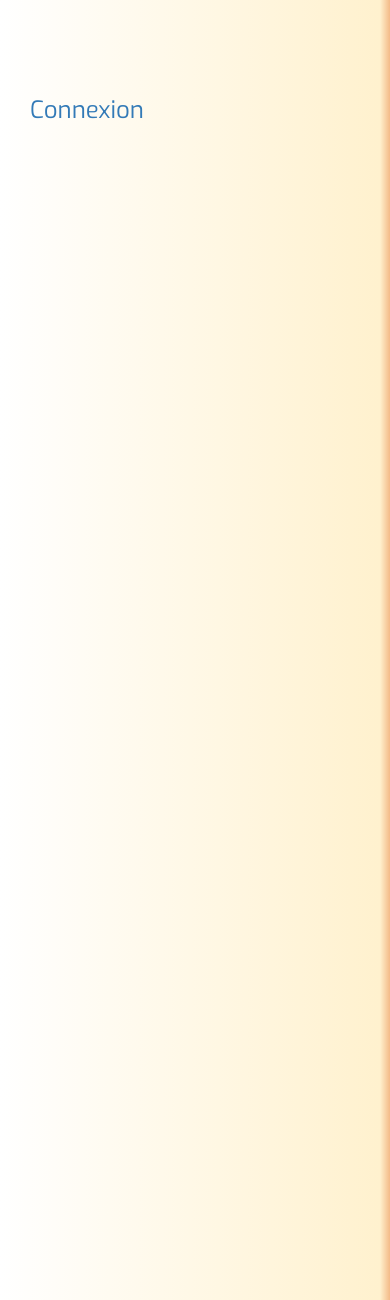
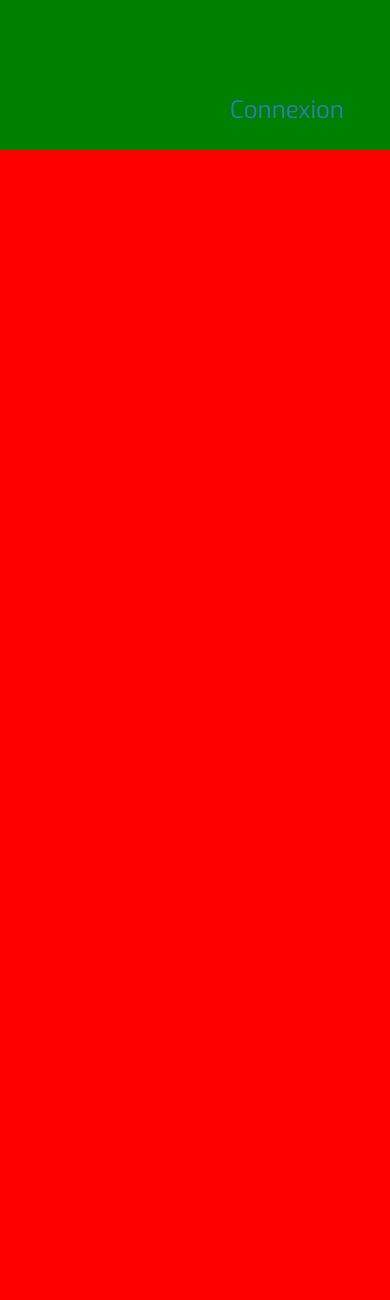
Before and after one commit to NyanUnicorn/Stage, a PHP site: page / in a window 390 px wide. Shown: the top 1300 px of the page. Run offline with PHP 8.4, Linux system fonts and the light colour scheme; data that the repository does not hold is empty; some libraries are stand-ins or nearby versions.

Commit message:
menumenu

```diff
--- a/assets/js/controller/navbar.collapse.controller.js
+++ b/assets/js/controller/navbar.collapse.controller.js
@@ -1,28 +1,64 @@
 app.controller('menuCollapse', function($scope){
   var toggle = "toggled";
+  var select = " selected";
   var bd = " ";
   var h = document.getElementById("hamburger");
-  var menu = document.getElementById("mobile_menu");
-  var body = document.getElementById("body");
-  var pw = document.getElementById("page_wrapper");
+  var menu = document.getElementById("menu_wrapper");
+  var selcetedUl = undefined;
+  var ul_items = [];
 
   h.classList = "hamburger " + toggle;
-  body.classList = "menu";
+
   menu.classList = toggle;
-  pw.classList = "page_wrapper " + toggle;
-
   console.log($scope);
   $scope.toggleMenu = function(){
     if(toggle === "untoggled"){
-      bd = "menu"
       toggle = "toggled";
+      refreshUl();
     }else{
       toggle = "untoggled";
-      bd = ""
     }
-    pw.classList = "page_wrapper " + toggle;
+
+    refreshToggle();
+  }
+  $scope.untoggleMenu = function(){
+    toggle = "untoggled";
+    refreshToggle();
+
+  }
+  function refreshToggle(){
     h.classList = "hamburger " + toggle;
-    body.classList = bd;
     menu.classList = toggle;
+
+  }
+  function refreshUl(){angular.forEach(ul_items, function(ul_item){
+      ul_item.classList = "nav_dropdown ";
+    });
+  }
+  $scope.selectSub = function(_ul){
+    var ul_item = document.getElementById(_ul);
+    if(selcetedUl !== undefined){
+
+      if(ul_item != selcetedUl){
+        console.log(selcetedUl.classList[1] === "selected");
+        if(selcetedUl.classList[1] === "selected"){
+          selcetedUl.classList = "nav_dropdown ";
+        }
+        selcetedUl = ul_item;
+        selcetedUl.classList = "nav_dropdown " + select;
+      }
+    }else{selcetedUl = ul_item;
+    selcetedUl.classList = "nav_dropdown " + select;}
+
+
+
+    //selcetedUl.classList = "nav_dropdown " + select;
+    //selcetedUl = ul_item;
+    //ul_items.push(ul_item);
+    //console.log(ul_item.classList[1] == "selected");
+    //console.log(ul_items);
+    //refreshToggle();
+    //ul_item.classList = "nav_dropdown " + select;
+
   }
 });
--- a/public/style/navbar1.css
+++ b/public/style/navbar1.css
@@ -12,7 +12,8 @@ main > div.mobile_menu{
 	top: 50px;
 	width: 100%;
 }
-#custom-menu ul{
+#custom-menu ul,
+#mobile-menu ul{
 		list-style-type: none;
 }
 
@@ -21,29 +22,28 @@ main > div.mobile_menu{
 	background: linear-gradient(to bottom, rgba(255,255,255,1) 0%, rgba(255,241,206,1) 85%, rgba(232,131,64,1) 100%);
 }
 #custom-menu.menu_bar{
-	width: 400px;
-}
-#mobile_menu{
-	background: linear-gradient(to right, rgba(255,255,255,1) 0%, rgba(255,241,206,1) 95%, rgba(232,131,64,1) 100%);
+	width: 500px;
 }
 #custom-menu.nav_bar.affix{
 	width: 100%;
 	top: 0;
 	background: linear-gradient(to bottom, rgba(255,255,255,.8) 0%, rgba(255,241,206,.8) 85%, rgba(232,131,64,.8) 100%);
 }
-#custom-menu a{
+#custom-menu ul > a,
+#menu_wrapper a{
 	text-decoration:  none;
 
 }
 #custom-menu.nav_bar > span.hamburger{
 	height: 0px;
 	visibility: collapse;
+	z-index: 9;
 }
 #custom-menu.nav_bar > span.hamburger > i.fa-bars{
 	font-size: 0px;
 	padding: 0;
 	color: #307CB9;
-	transition: 1s;
+	transition: .2s;
 	visibility: collapse;
 }
 #custom-menu.nav_bar > span.hamburger:hover >  i.fa-bars{
@@ -119,9 +119,6 @@ main > div.mobile_menu{
 	color: #333;
 	white-space: nowrap;
 }
-@media screen and (max-width: 1290px){
-
-}
 @media screen and (max-width: 700px){
 	#custom-menu ul.nav_items{
 		height: 0px;
@@ -147,87 +144,85 @@ main > div.mobile_menu{
 	#custom-menu.nav_bar.affix{
 		background: linear-gradient(to right, rgba(232,131,64,1) 0%, rgba(255,241,206,1) 3%, rgba(255,241,206,1) 30%, rgba(255,241,206,0) 100% );
 	}
-	body{
-		position: absolute;
-		width: 100%;
-		height: 100%;
-		overflow: hidden;
-	}
-	body #page{
-			width: 100%;
-	}
-	body #page .page_block{
-		width: 100%;
-		height: inherit;
-		overflow:hidden;
-		display: block;
-	}
-	body #page .page_wrapper{
-		width: 100%;
-		position: absolute;
-		left: -400px;
-		height: inherit;
-		transition: .2s;
-		display: grid;
-		grid-template-columns: 400px auto;
-		grid-template-rows: 1fr;
-		grid-template-areas: "menu_item page_item";
-	}
+}
+#menu_wrapper{
+	display: block;
+	background-color: red;
+	height: 100%;
+	width: 400px;
+	left: -400px;
+	transition: .2s;
+	z-index: 100;
+	float: left;
+	position: fixed;
+}
+#custom-menu.nav_bar > span.hamburger.toggled i.fa-bars{
+	margin-left: 400px;
+	color: #E88340;
+}
+#menu_wrapper.toggled{
+	left: 0px;
+}
+#menu_wrapper .menu_bar > ul.menu_items{
+	display: grid;
+	background-color: green;
+	width: 800px;
+	padding: 70px 0 0 30px;
+	grid-template-columns: "mainLink subLink";
+	grid-template-rows: repeat(auto-fit, 80px);
 
-	body #mobile_menu{
-		height: auto;
-		grid-area: menu_item;
-		padding-left: 0px;
-		transition: .3s;
-		width: 400px;
-		visibility: hidden;
-	}
-	body #body{
-		height: inherit;
-		grid-area: page_item;
-		display: block;
-		width: calc(100% + 400px);
-	}
-	body #clear_space{
-		grid-area: clear_space;
-		transition: .3s;
-		width: 0px;
-		visibility: hidden;
-	}
-	body #mobile_menu.toggled{
-
-		visibility: visible;
-	}
-	body #body.menu{
-
-	}
-	body #clear_space.toggled{
-
-	}
-	body #page .page_wrapper.toggled{
-		left: 0px;
-
-	}
 }
-#custom-menu.menu_bar > ul.menu_items{
+#menu_wrapper .menu_bar > ul.menu_items > li{
+	grid-column: mainLink;
+	height: 80px;
 	display: grid;
-	padding: 70px 0 0 30px;
+	overflow:visible;
+	grid-template-columns: 300px 70px;
+	grid-template-rows: 1fr;
+	grid-template-areas: "link caret";
+}
+#menu_wrapper .menu_bar > ul.menu_items > li a:first-child{
+	font-size: 24px;
+	grid-area: link;
+	padding: 23px 0;
+	width: 300px;
+	white-space: nowrap;
+	overflow:hidden;
+	display: block;
+}
+#menu_wrapper .menu_bar > ul.menu_items > li > i{
+	font-size: 24px;
+	grid-area: caret;
+	padding: 23px 0;
+	padding-left: 30px;
+	width: 70px;
+	white-space: nowrap;
+	overflow:hidden;
+	display: block;
+}
+#menu_wrapper .menu_bar > ul.menu_items > li > ul{
+	grid-area: subLink;
+	height: 0px;
+	visibility: hidden;
+	display: grid;
 	grid-template-columns: 1fr;
 	grid-template-rows: repeat(auto-fit, 80px);
 }
-
-#custom-menu.menu_bar > ul.menu_items > li{
-	height: 80px;
+#menu_wrapper .menu_bar > ul.menu_items > li > ul.selected{
+	position: absolute;
+	top: 60px;
+	height: 100%;
+	background-color: yellow;
+	height: 0px;
+	visibility: visible;
 }
-#custom-menu.menu_bar > ul.menu_items > li.menu_item:focus{
-	background-color: red;
+#menu_wrapper .menu_bar > ul.menu_items > li > ul > li{
+	height: 0px;
 }
-#custom-menu.menu_bar > ul.menu_items > li a{
-	font-size: 24px;
-	padding: 23px 0;
+#menu_wrapper .menu_bar > ul.menu_items > li > ul.selected li{
+	height: 50px;
 	display: block;
+	background-color: yellow;
+	height: 0px;
+	visibility: visible;
 }
-#custom-menu.menu_bar > ul.menu_items > li > ul{
-	height: 0px;
-	visibility: hidden;
-}
--- a/src/Repository/PageRepository.php
+++ b/src/Repository/PageRepository.php
@@ -11,6 +11,6 @@ class PageRepository {
   }
   public static function getParagraphTitles($_id){
     $query = new DB();
-    return $query->query("SELECT title, position, link_label FROM Page_content WHERE page_id = $_id ORDER BY position ASC");
+    return $query->query("SELECT id, title, position, link_label FROM Page_content WHERE page_id = $_id ORDER BY position ASC");
   }
 }
--- a/view/footer-view.php
+++ b/view/footer-view.php
@@ -1,4 +1,4 @@
-<footer>
+<footer ng-click="untoggleMenu();">
 <div class="row no-pad">
   <div class="col-xs-0 col-lg-2">
 
--- a/view/header-view.php
+++ b/view/header-view.php
@@ -1,6 +1,6 @@
 <header>
 
-<div class="header">
+<div class="header" ng-click="untoggleMenu();">
   <div class="header-content">
 
 
--- a/view/index-view.php
+++ b/view/index-view.php
@@ -17,44 +17,34 @@
 <body ng-app="lechiroquiroule">
 
 	<div id="page" ng-controller="menuCollapse">
-		<div class="page_block">
 			<div id="page_wrapper" class="page_wrapper">
-				<div id="mobile_menu" class="">
-					<div class="menu_wrapper">
+					<div id="menu_wrapper" class="menu_wrapper">
 					<?php  require 'menu-view.php';  ?>
 					</div>
-				</div>
-				<div id="body">
+
+
+
+				<div id="body" >
 					<?php	require 'header-view.php'; ?>
-
-					<main>
+					<main ng-click="untoggleMenu();">
 						<div class="encart">
 							<?php require 'side-nav-view1.php'; ?>
 						</div>
-
-
 						<div class="main">
 
 							<div class="image-tete_de_page">
 								<img class="img_alexandre_velo"  <?php  echo $image['bande']; ?>/>
 							</div>
-
-							<div class="clear-area"></div>
-
 							<div class="content-area">
 								<h2 class="presentation">Présentation</h2>
-
 									<p>Bienvenue sur le site du Chiro Qui Roule,
 										Le Chiro Qui Roule, c’est l’idée innovante d’Alexandre Chassagne, Chiropracteur depuis Novembre 2016 après avoir passé 6 années d’études à l’Institut Franco Européen de Chiropraxie (lien URL vers le site de mon école https://www.ifec.net/).
 										En effet, jeune chiropracteur de 26 ans, décide depuis le premier trimestre 2018 de sillonner les rues de Laval agglomération à vélo accompagné de sa petite table de soins portable posé sur une remorque dans le but de prodiguer des soins chiropratiques à domicile tout en étant éco-responsable.
 									</p>
-
 								<h2 class="temoignages">Témoignages</h2>
 
 								<h2 class="actualites">Actualités</h2>
-
 							</div>
-
 						</div>
 
 
@@ -68,9 +58,6 @@
 					?>
 				</div>
 			</div>
-
-
-		</div>
 	</div>
 </body>
 
--- a/view/menu-view.php
+++ b/view/menu-view.php
@@ -1,5 +1,5 @@
 
-<nav id="custom-menu" class="menu_bar" role="navigation" data-spy="affix" data-offset-top="0">
+<nav id="mobile-menu" class="menu_bar" >
   <ul class="menu_items">
     <?php
     use Service\Content;
@@ -7,9 +7,11 @@
     $items = '';
     foreach($elms as $elm){
       $item = '<li class="menu_item" ' . ($uri== '/' . $elm['linkName'] . '.php' | $uri=='' ? 'active' : '') .'>';
-      $item = $item . '<a href="#">' . $elm['name'] . '</a>';
+      $item = $item . '<a href="'.$elm['linkName'].'">' . $elm['name'] . '</a>';
       if (isset($elm['paragraphs'])){
-        $item = $item . '<ul class="nav_dropdown">';
+        $q = "'";
+        $item = $item . '<i class="fas fa-caret-right" ng-click="selectSub('.$q. $elm['linkName'].(string)$elm['id'].$q .');"></i>';
+        $item = $item . '<ul id="'. $elm['linkName'].(string)$elm['id'] .'" class="nav_dropdown">';
         foreach($elm['paragraphs'] as $par){
           $item = $item . '<li> <a href="' . $elm['linkName'] . '#' . $par['link_label']  . '">' . $par['title'] . '</a> </li>';
         }
```
